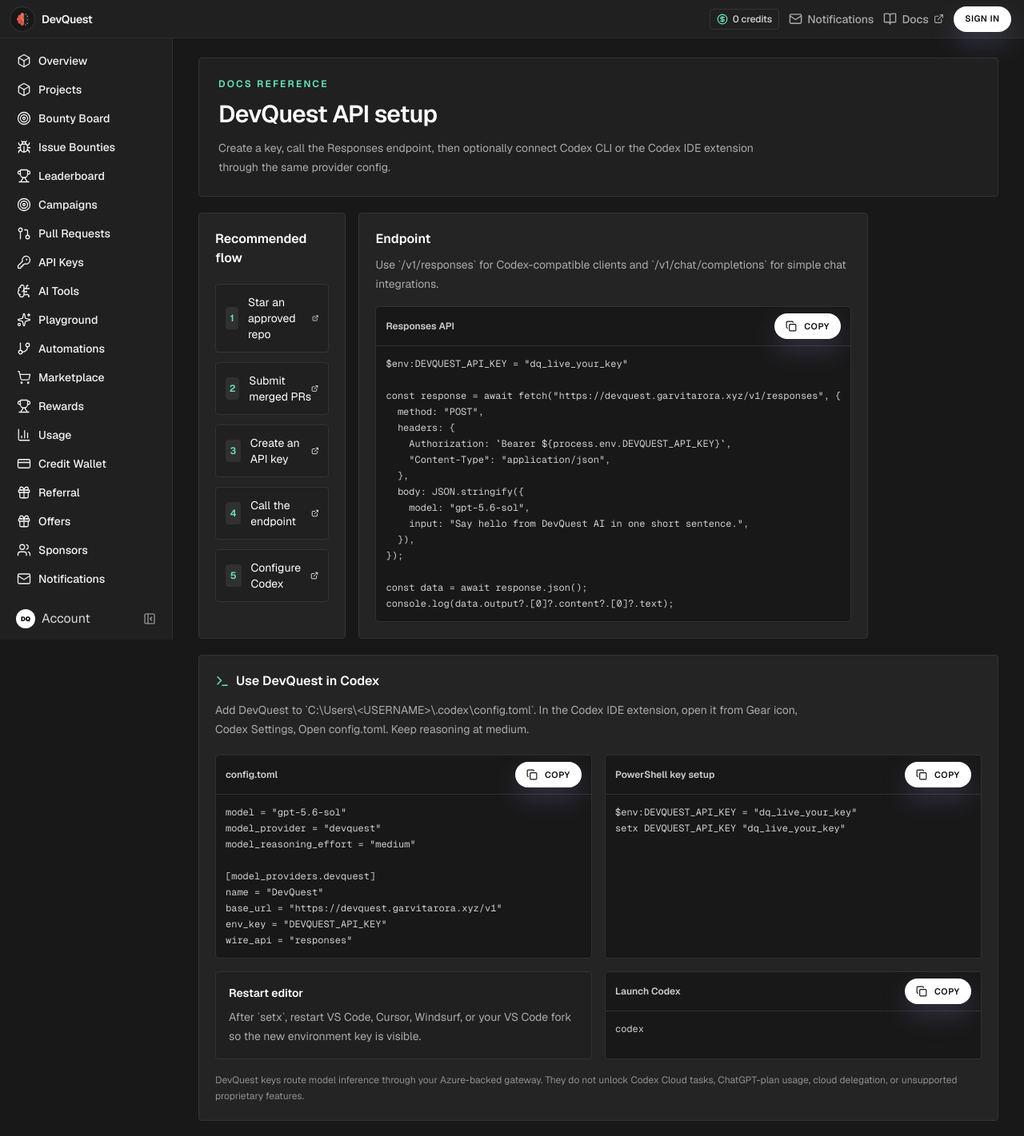
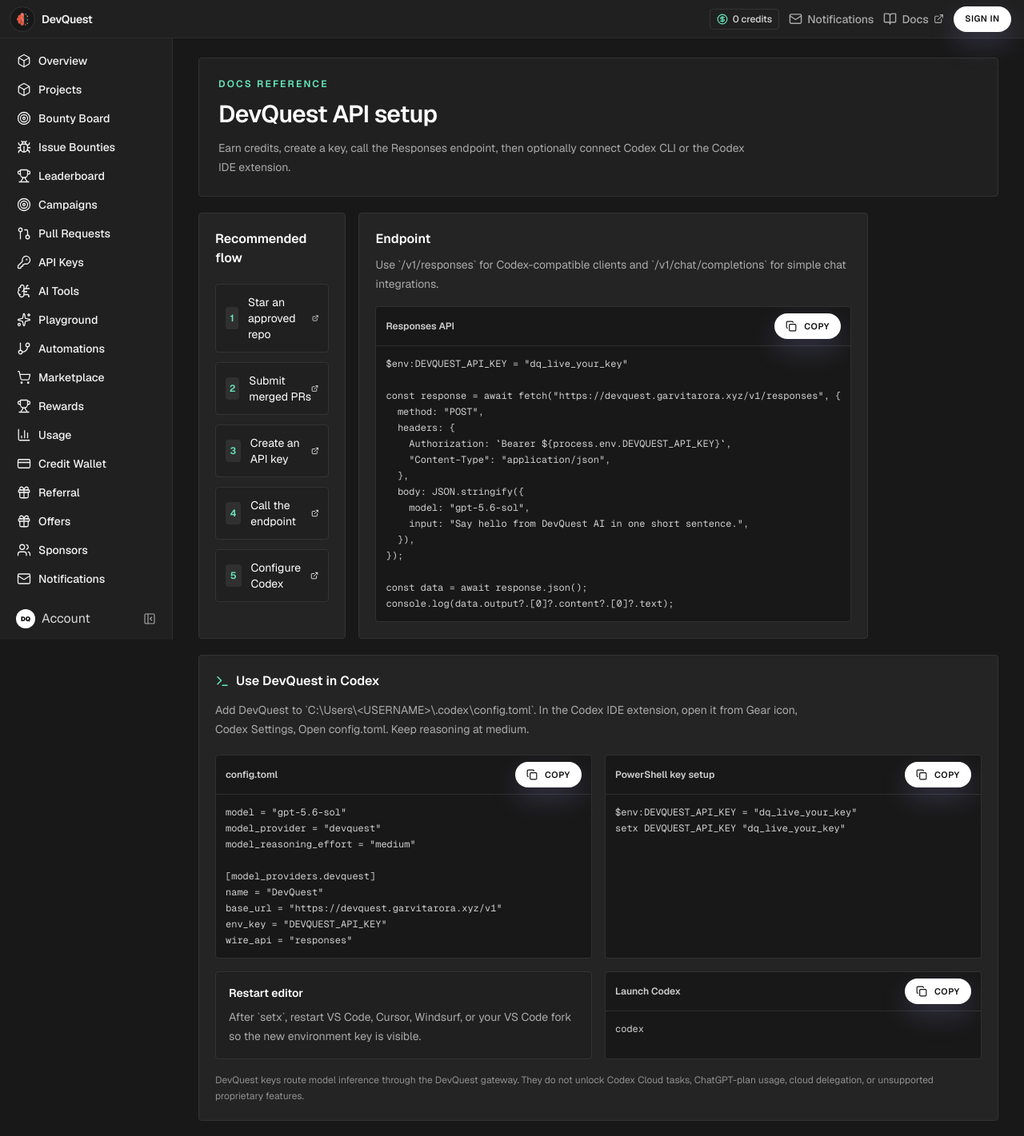
Before and after one commit to garvit-arora/devquest-main, a Next.js app in the folder apps/web/: page /app/docs in a window 1280 px wide. Shown: the top 1421 px of the page at 80% size. Built offline with nearby package versions, Linux system fonts and the light colour scheme; no server answers; grey boxes are pictures that could not be loaded; a web font is replaced by a local one.

Commit message:
Make DevQuest docs user-facing

```diff
--- a/apps/web/src/app/app/docs/page.tsx
+++ b/apps/web/src/app/app/docs/page.tsx
@@ -52,7 +52,7 @@
           <p className="text-xs font-semibold uppercase tracking-[0.18em] text-[#67e8bd]">Docs Reference</p>
           <h1 className="mt-3 text-2xl font-semibold tracking-tight sm:text-3xl">DevQuest API setup</h1>
           <p className="mt-3 max-w-2xl text-sm leading-6 text-[#aaa]">
-            Create a key, call the Responses endpoint, then optionally connect Codex CLI or the Codex IDE extension through the same provider config.
+            Earn credits, create a key, call the Responses endpoint, then optionally connect Codex CLI or the Codex IDE extension.
           </p>
         </section>
 
@@ -100,7 +100,7 @@
           </div>
 
           <p className="mt-4 text-xs leading-5 text-[#8f8f8f]">
-            DevQuest keys route model inference through your Azure-backed gateway. They do not unlock Codex Cloud tasks, ChatGPT-plan usage, cloud delegation, or unsupported proprietary features.
+            DevQuest keys route model inference through the DevQuest gateway. They do not unlock Codex Cloud tasks, ChatGPT-plan usage, cloud delegation, or unsupported proprietary features.
           </p>
         </section>
 
```
Also changed, not shown: 7 other files (tests, documents, lock files or other folders).
